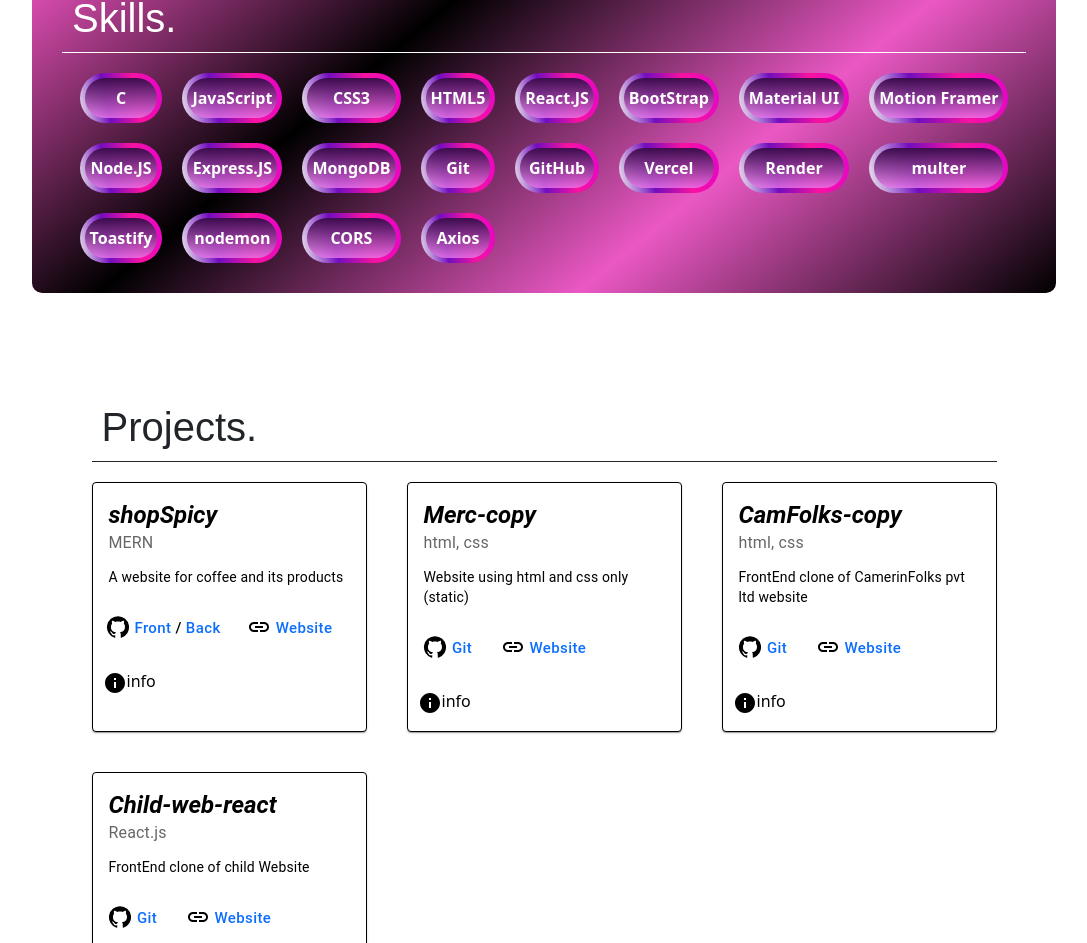
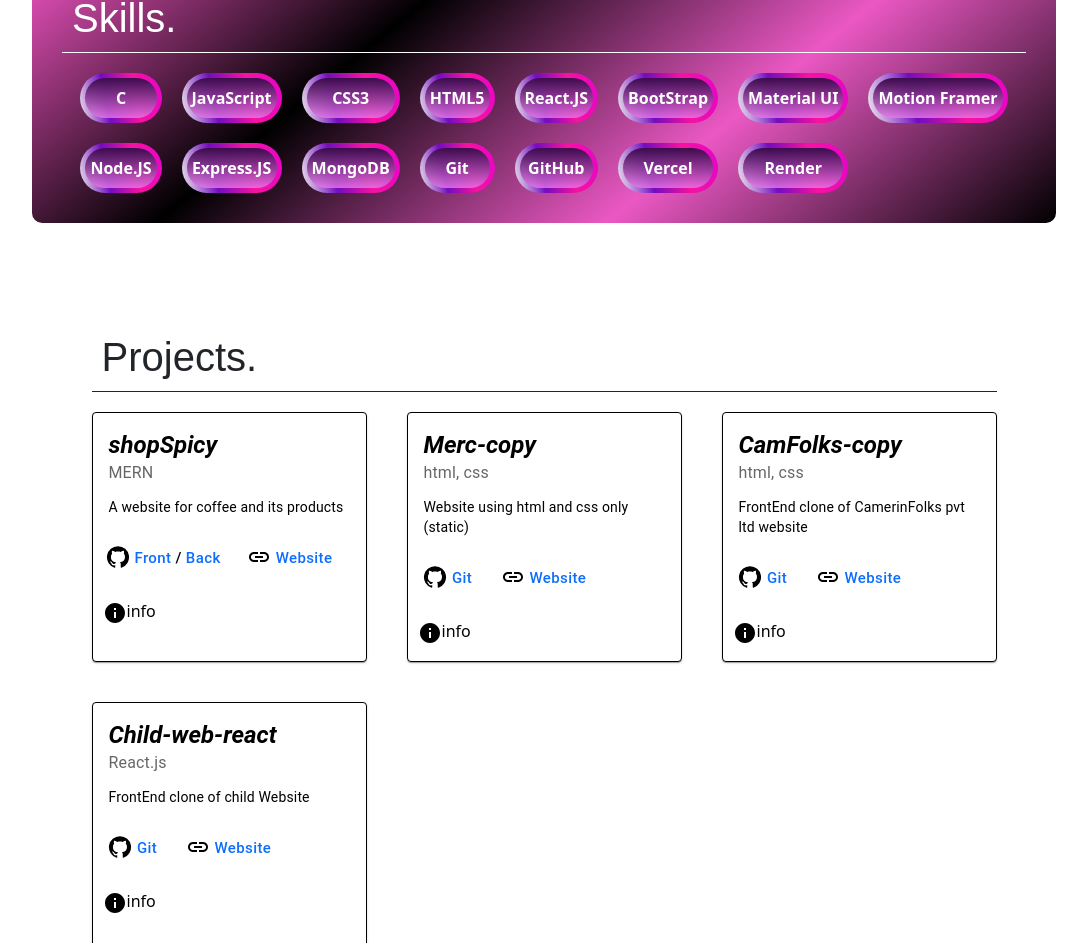
Before and after one commit to mohammed-fayiz/portfolio-fayiz, a React (Vite) app: page / in a window 1280 px wide. Shown: the part 1443-2386 px from the top of the page, without its empty margins (96-1183 px from the left). Built offline with nearby package versions, Linux system fonts and the light colour scheme.

Commit message:
Update portfolio.jsx

```diff
--- a/src/component/portfolio.jsx
+++ b/src/component/portfolio.jsx
@@ -43,7 +43,7 @@ import LinkedInIcon from '@mui/icons-material/LinkedIn';
 import EmailIcon from '@mui/icons-material/Email';
 import { GitHub } from '@mui/icons-material';
 
-const skillArray=['C','JavaScript','CSS3','HTML5','React.JS','BootStrap','Material UI','Motion Framer','Node.JS','Express.JS','MongoDB','Git','GitHub','Vercel','Render','multer','Toastify','nodemon','CORS','Axios']
+const skillArray=['C','JavaScript','CSS3','HTML5','React.JS','BootStrap','Material UI','Motion Framer','Node.JS','Express.JS','MongoDB','Git','GitHub','Vercel','Render']
 const project1='A centralized platform for both wholesale andretail coffee sales, connecting coffee farmers directly with buyers. The platform will offer services to help farmers improve their coffee products through farming tips, quality control, and access to market data. Additionally, the system will manage the collection of coffee beans directly from farmers locations, ensuring a streamlined process. Build using React.js for front end designed using Material UI, database managed by mongoDB (NoSQL) and backend using Node.js and expressJS '
 const project2='Static website based on design image of vintage vehicle models of Mercedez HTML and CSS'
 const project3='static website Clone for Camerin Folks private limited- A job oriented training institution build using HTML5 and CSS3 only'
```
